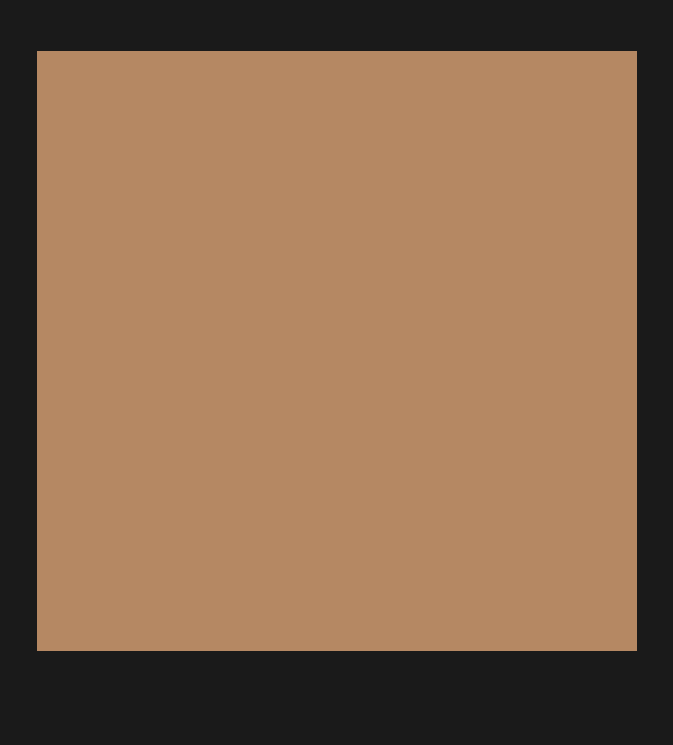
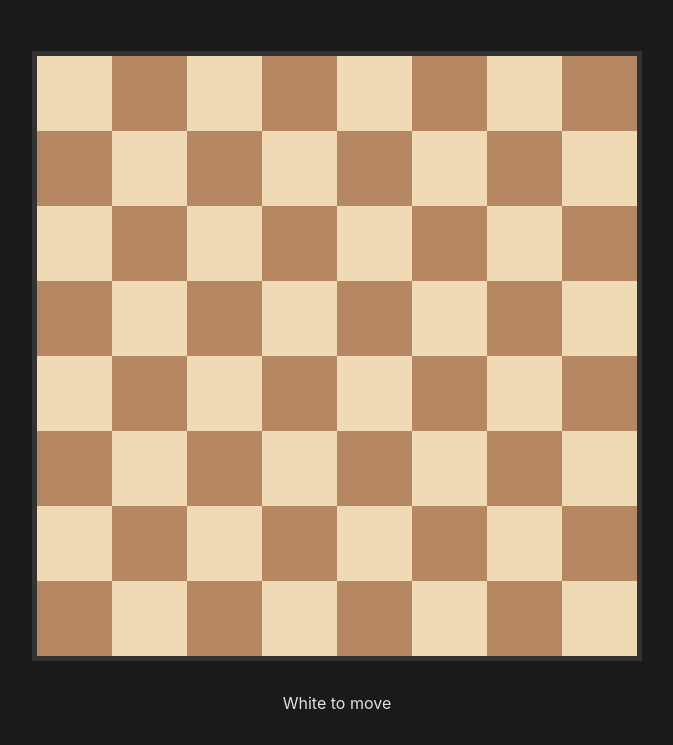
Before and after one commit to kaaner/chess-game-engine, a website built with Vite: page index.html in a window 1280 px wide. Shown: the part 95-840 px from the top of the page, without its empty margins (303-976 px from the left). Before the commit the page ends 810 px from the top, so only its background shows below. Built offline with nearby package versions, Linux system fonts and the light colour scheme.

Commit message:
Implement Board Rendering - Fixes #9

```diff
--- a/src/main.js
+++ b/src/main.js
@@ -1,27 +1,31 @@
 
 import './style.css'
 import GameState from './game/GameState.js';
+import ChessView from './view/ChessView.js';
 
 const game = new GameState();
-console.log(game.board.toString());
+const boardElement = document.getElementById('chess-board');
 
-// Example move: White Pawn to e4 (row 6, col 4 -> row 4, col 4) if board is 0-indexed from top-left.
-// Wait, my board setup:
-// Row 0: Black Pieces
-// Row 1: Black Pawns
-// Row 6: White Pawns
-// Row 7: White Pieces
-// So e2 -> e4 is (6, 4) -> (4, 4)
-console.log("Attempting e2 -> e4");
-const success = game.makeMove(6, 4, 4, 4);
-console.log("Move success:", success);
-console.log(game.board.toString());
+// Pass the element and the game state
+// Note: We need to wait for DOMContent or ensure element exists.
+// Since script is type=module and defer by default in Vite, it should be fine if element is in body.
 
+// But wait, my index.html structure might be replaced by this script?
+// Ah, my previous main.js was overwriting innerHTML of #app.
+// I should structure it properly.
 
 document.querySelector('#app').innerHTML = `
   <div class="chess-container">
     <h1>Antigravity Chess</h1>
     <div id="chess-board"></div>
-    <div id="controls"></div>
+    <div id="controls">
+       <div id="status">White to move</div>
+    </div>
   </div>
-`
+`;
+
+// Now element exists
+const view = new ChessView(document.getElementById('chess-board'), game);
+
+// Debug
+console.log(game.board.toString());
--- a/src/style.css
+++ b/src/style.css
@@ -34,7 +34,37 @@ body {
 }
 
 #chess-board {
-  width: 600px; /* simple fixed size for now, will make responsive */
+  width: 600px;
   height: 600px;
-  background: var(--board-dark);
 }
+
+.chess-board {
+  display: grid;
+  grid-template-columns: repeat(8, 1fr);
+  grid-template-rows: repeat(8, 1fr);
+  width: 100%;
+  height: 100%;
+  border: 5px solid #333;
+  box-sizing: content-box;
+  /* Ensure border doesn't shrink board content if width/height fixed? actually border-box is usually better but let's stick to simple first */
+}
+
+.square {
+  width: 100%;
+  height: 100%;
+  display: flex;
+  justify-content: center;
+  align-items: center;
+  position: relative;
+  user-select: none;
+}
+
+.square.light {
+  background-color: var(--board-light);
+  color: var(--board-dark);
+}
+
+.square.dark {
+  background-color: var(--board-dark);
+  color: var(--board-light);
+}
--- /dev/null
+++ b/src/view/ChessView.js
@@ -0,0 +1,35 @@
+export default class ChessView {
+    constructor(element, gameState) {
+        this.element = element;
+        this.gameState = gameState;
+        this.squares = []; // DOM elements 8x8
+
+        this.renderBoard();
+    }
+
+    renderBoard() {
+        this.element.innerHTML = '';
+        this.element.classList.add('chess-board');
+
+        for (let i = 0; i < 8; i++) {
+            const row = [];
+            for (let j = 0; j < 8; j++) {
+                const square = document.createElement('div');
+                square.classList.add('square');
+                square.dataset.row = i;
+                square.dataset.col = j;
+
+                // Color logic: (row + col) % 2 === 0 -> Light, else Dark
+                // But usually, a8 (0,0) is white? No, a8 is white.
+                // 0,0 is a8. 0+0=0 even -> light. Correct.
+                // 0,1 is b8. 0+1=1 odd -> dark. Correct.
+                const isLight = (i + j) % 2 === 0;
+                square.classList.add(isLight ? 'light' : 'dark');
+
+                this.element.appendChild(square);
+                row.push(square);
+            }
+            this.squares.push(row);
+        }
+    }
+}
```
